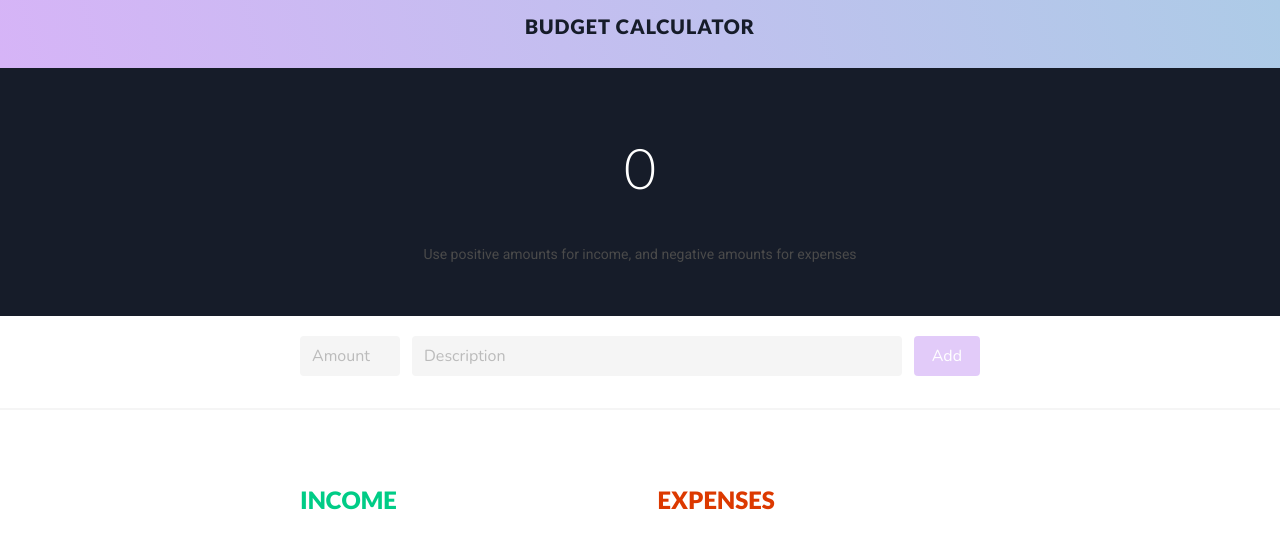
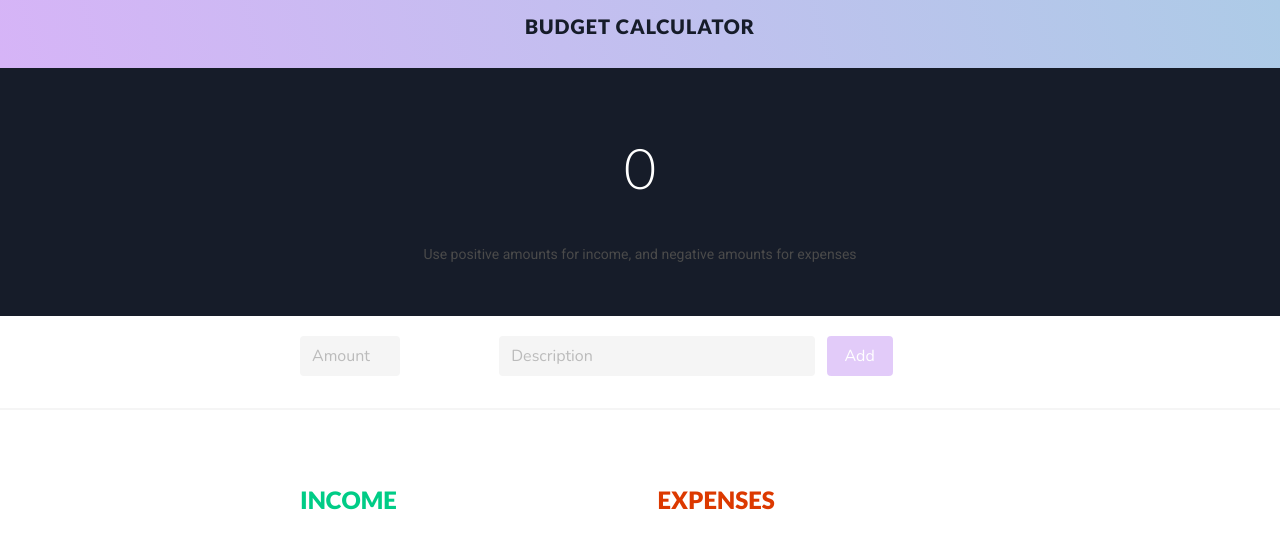
Before and after one commit to lisaymiller/budget-angular-app, an Angular app in the folder budget-app/: page / in a window 1280 px wide. Shown: the top 548 px of the page. Built offline with nearby package versions, Linux system fonts and the light colour scheme.

Commit message:
fixed some ui things

```diff
--- a/budget-app/src/app/add-item-form/add-item-form.component.html
+++ b/budget-app/src/app/add-item-form/add-item-form.component.html
@@ -3,7 +3,7 @@
     <form #itemForm="ngForm" (ngSubmit)="onSubmit(itemForm)">
       <div class="field is-horizontal">
         <div class="field-body">
-          <div class="field is-narrow">
+          <div class="field">
             <p class="control">
               <input
                 required
@@ -30,7 +30,7 @@
             </p>
           </div>
 
-          <div class="field is-narrow">
+          <div class="field">
             <button
               class="button"
               [ngClass]="{ 'is-primary': isNewItem, 'is-success': !isNewItem }"
```
